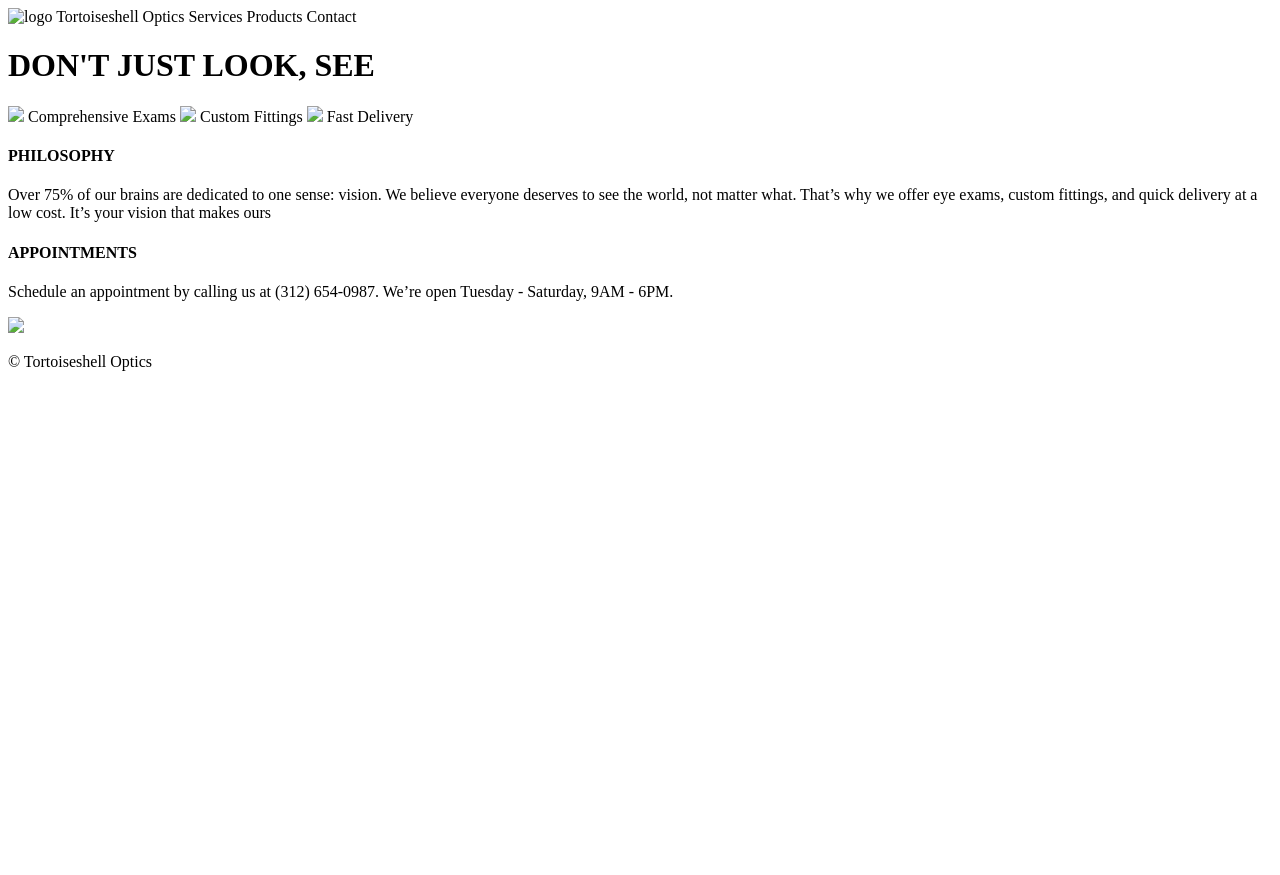
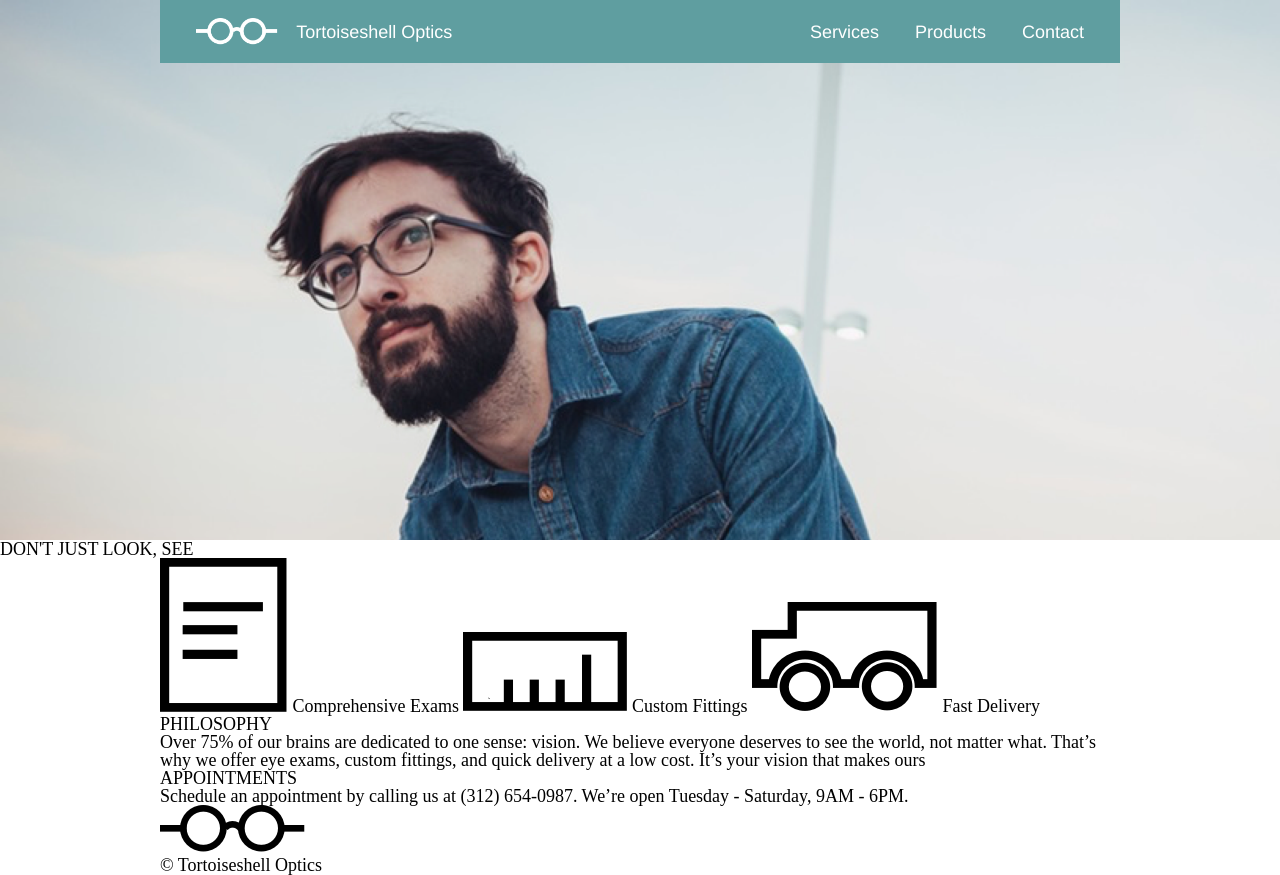
Before and after one commit to scibbady/Tortoise, a plain HTML site: page index.html in a window 1280 px wide. Before the commit the page ends 800 px from the top, so only its background shows below. Drawn offline with Linux system fonts and the light colour scheme.

Commit message:
header complete

```diff
--- a/index.html
+++ b/index.html
@@ -3,6 +3,8 @@
   <head>
     <meta charset="utf-8">
     <title>Tortoiseshell Optics</title>
+    <link rel="stylesheet" href="reset.css" type="text/css">
+    <link rel="stylesheet" href="style.css" type="text/css">
   </head>
   <body>
 
@@ -12,10 +14,10 @@
     <div class="banner">
       <div class="sitecontainer">
         <div class="header">
-          <img src="..." alt="logo">
-          <span>Tortoiseshell Optics</span>
-          <span>Services</span>
-          <span>Products</span>
+          <img src="resources/logo-white.png" alt="logo">
+          <span class="title">Tortoiseshell Optics</span>
+          <span class="nav">Services</span>
+          <span class="nav">Products</span>
           <span>Contact</span>
         </div>
       </div>
@@ -33,11 +35,11 @@
     <div class="infobox">
       <div class="sitecontainer">
         <div class="graphics">
-          <img src="...">
+          <img src="resources/paper.png">
           <span>Comprehensive Exams</span>
-          <img src="...">
+          <img src="resources/ruler.png">
           <span>Custom Fittings</span>
-          <img src="...">
+          <img src="resources/truck.png">
           <span>Fast Delivery</span>
         </div>
       </div>
@@ -56,7 +58,7 @@
 
     <div class="sitecontainer">
       <div class="footer">
-        <img src="...">
+        <img src="resources/logo-black.png">
         <p>&copy; Tortoiseshell Optics</p>
       </div>
     </div>
--- /dev/null
+++ b/reset.css
@@ -0,0 +1,48 @@
+/* http://meyerweb.com/eric/tools/css/reset/
+   v2.0 | 20110126
+   License: none (public domain)
+*/
+
+html, body, div, span, applet, object, iframe,
+h1, h2, h3, h4, h5, h6, p, blockquote, pre,
+a, abbr, acronym, address, big, cite, code,
+del, dfn, em, img, ins, kbd, q, s, samp,
+small, strike, strong, sub, sup, tt, var,
+b, u, i, center,
+dl, dt, dd, ol, ul, li,
+fieldset, form, label, legend,
+table, caption, tbody, tfoot, thead, tr, th, td,
+article, aside, canvas, details, embed,
+figure, figcaption, footer, header, hgroup,
+menu, nav, output, ruby, section, summary,
+time, mark, audio, video {
+	margin: 0;
+	padding: 0;
+	border: 0;
+	font-size: 100%;
+	font: inherit;
+	vertical-align: baseline;
+}
+/* HTML5 display-role reset for older browsers */
+article, aside, details, figcaption, figure,
+footer, header, hgroup, menu, nav, section {
+	display: block;
+}
+body {
+	line-height: 1;
+}
+ol, ul {
+	list-style: none;
+}
+blockquote, q {
+	quotes: none;
+}
+blockquote:before, blockquote:after,
+q:before, q:after {
+	content: '';
+	content: none;
+}
+table {
+	border-collapse: collapse;
+	border-spacing: 0;
+}
--- a/style.css
+++ b/style.css
@@ -0,0 +1,43 @@
+html {
+  font-size: 18px;
+  line-height: 1.4
+}
+
+.banner {
+  display: flex;
+  justify-content: center;
+  background-image: url("resources/banner.png");
+  background-size: cover;
+  width: 100%;
+  height: 30rem;
+}
+
+.sitecontainer {
+  display: flex;
+  flex-direction: column;
+  width: 960px;
+  margin: 0 auto;
+}
+
+.header {
+  display: flex;
+  align-items: center;
+  font-family: Helvetica;
+  background-color: cadetblue;
+  color: white;
+  font-size: 1rem;
+  padding: 1rem 2rem;
+}
+
+.header img {
+  height: 1.5rem;
+  padding-right: 1rem;
+}
+
+.title {
+  margin-right: auto;
+}
+
+.nav {
+  padding-right: 2rem;
+}
```
Also changed, not shown: resources/banner.png (added), resources/logo-black.png (added), resources/logo-white.png (added), resources/paper.png (added), resources/ruler.png (added), resources/truck.png (added).
